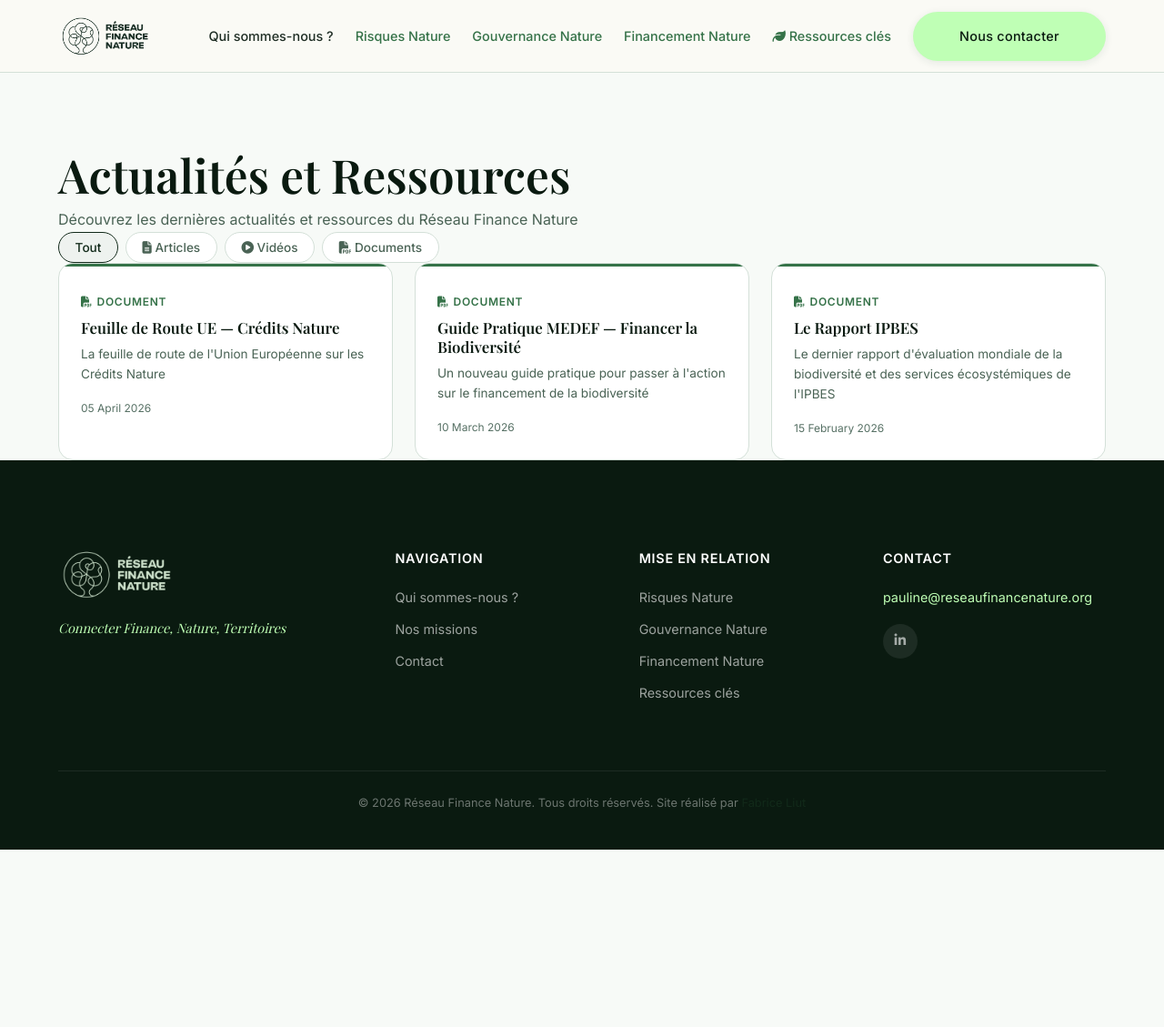
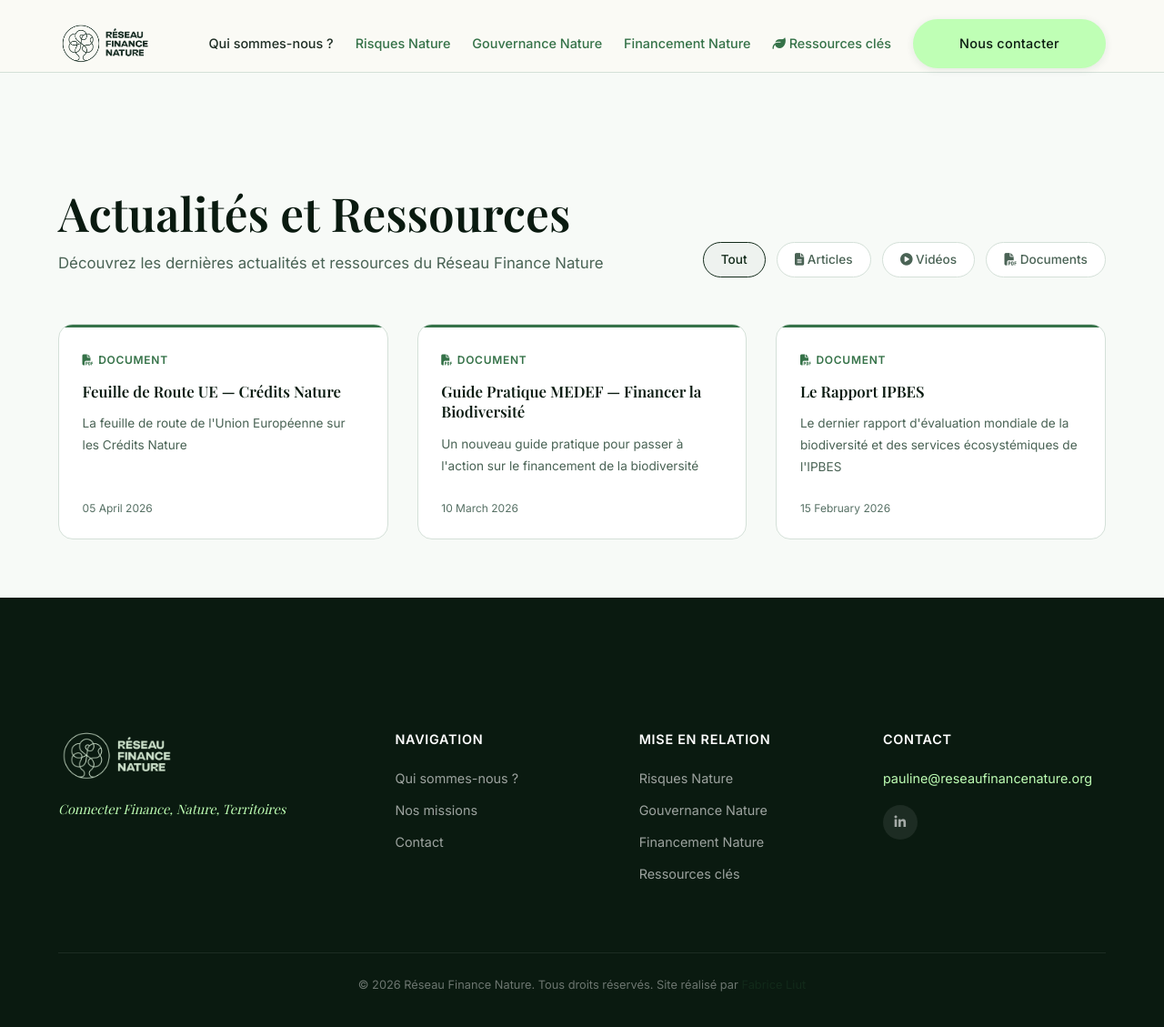
Before and after one commit to fabriceliut/reseau-finance-nature, a Jekyll site: the page built from pages/actualites.html, in a window 1280 px wide and 1197 px high. Shown: the top 1129 px of the window at 91% size. Built offline with Jekyll 4.4.1, drawn with Linux system fonts in a browser that asks for light colours.

Commit message:
Improve spacing on actualites page

```diff
--- a/assets/css/style.css
+++ b/assets/css/style.css
@@ -1076,6 +1076,36 @@ h4 { font-size: 1.1rem; }
   margin: 0;
 }
 
+.news-page .container {
+  padding-top: clamp(2rem, 4vw, 3rem);
+  padding-bottom: clamp(3rem, 5vw, 4.5rem);
+}
+
+.news-page .news-header {
+  display: flex;
+  align-items: flex-end;
+  justify-content: space-between;
+  gap: clamp(1.5rem, 4vw, 3.5rem);
+  margin-bottom: clamp(2rem, 4vw, 3.25rem);
+}
+
+.news-page .news-header-copy {
+  max-width: 42rem;
+}
+
+.news-page .news-header h1 {
+  margin: 0;
+  line-height: 1.05;
+}
+
+.news-header-intro {
+  margin: 0.85rem 0 0;
+  max-width: 38rem;
+  color: var(--color-text-light);
+  font-size: 1.05rem;
+  line-height: 1.75;
+}
+
 .resource-filters {
   display: flex;
   gap: 0.5rem;
@@ -1108,6 +1138,20 @@ h4 { font-size: 1.1rem; }
   gap: var(--space-md);
 }
 
+.news-page .resource-filters {
+  gap: 0.75rem;
+  row-gap: 0.9rem;
+  padding-top: 0.35rem;
+}
+
+.news-page .filter-btn {
+  padding: 0.65rem 1.2rem;
+}
+
+.news-page .resource-grid {
+  gap: clamp(1.5rem, 3vw, 2rem);
+}
+
 .risques-actors-page .resource-grid {
   grid-template-columns: repeat(auto-fit, minmax(220px, 1fr));
 }
@@ -1123,6 +1167,10 @@ h4 { font-size: 1.1rem; }
   display: block;
 }
 
+.news-page .resource-card {
+  height: 100%;
+}
+
 .resource-card:hover {
   transform: translateY(-3px);
   box-shadow: var(--shadow-md);
@@ -1171,6 +1219,14 @@ h4 { font-size: 1.1rem; }
 
 .resource-card-body {
   padding: var(--space-md);
+}
+
+.news-page .resource-card-body {
+  padding: clamp(1.35rem, 2vw, 1.75rem);
+  display: flex;
+  flex-direction: column;
+  gap: 0.8rem;
+  min-height: 100%;
 }
 
 .resource-card-type {
@@ -1184,6 +1240,10 @@ h4 { font-size: 1.1rem; }
   margin-bottom: var(--space-xs);
 }
 
+.news-page .resource-card-type {
+  margin-bottom: 0;
+}
+
 .resource-card[data-type="video"] .resource-card-type { color: #E74C3C; }
 .resource-card[data-type="article"] .resource-card-type { color: var(--color-accent); }
 .resource-card[data-type="document"] .resource-card-type { color: var(--color-accent); }
@@ -1194,16 +1254,31 @@ h4 { font-size: 1.1rem; }
   color: var(--color-primary-dark);
 }
 
+.news-page .resource-card h3 {
+  margin: 0;
+  line-height: 1.35;
+}
+
 .resource-card p {
   font-size: 0.85rem;
   color: var(--color-text-light);
   line-height: 1.6;
 }
 
+.news-page .resource-card p {
+  margin: 0;
+  line-height: 1.75;
+}
+
 .resource-card-date {
   font-size: 0.75rem;
   color: var(--color-text-muted);
   margin-top: var(--space-sm);
+}
+
+.news-page .resource-card-date {
+  margin-top: auto;
+  padding-top: 0.5rem;
 }
 
 /* --- Ressource single --- */
@@ -1562,6 +1637,21 @@ h4 { font-size: 1.1rem; }
     align-items: flex-start;
   }
 
+  .news-page .news-header {
+    flex-direction: column;
+    align-items: flex-start;
+    margin-bottom: var(--space-xl);
+  }
+
+  .news-page .news-header-copy,
+  .news-page .resource-filters {
+    width: 100%;
+  }
+
+  .news-page .filter-btn {
+    padding: 0.6rem 1rem;
+  }
+
   .mobile-toggle.open span:nth-child(1) {
     transform: rotate(45deg) translate(5px, 5px);
   }
--- a/pages/actualites.html
+++ b/pages/actualites.html
@@ -8,9 +8,9 @@ permalink: /actualites/
 <div class="news-page">
   <div class="container">
     <div class="news-header fade-up">
-      <div>
+      <div class="news-header-copy">
         <h1>Actualités et Ressources</h1>
-        <p style="color: var(--color-text-light); margin-top: 0.25rem;">Découvrez les dernières actualités et ressources du Réseau Finance Nature</p>
+        <p class="news-header-intro">Découvrez les dernières actualités et ressources du Réseau Finance Nature</p>
       </div>
       <div class="resource-filters" role="group" aria-label="Filtrer par type">
         <button class="filter-btn active" data-filter="all" aria-pressed="true">Tout</button>
```
